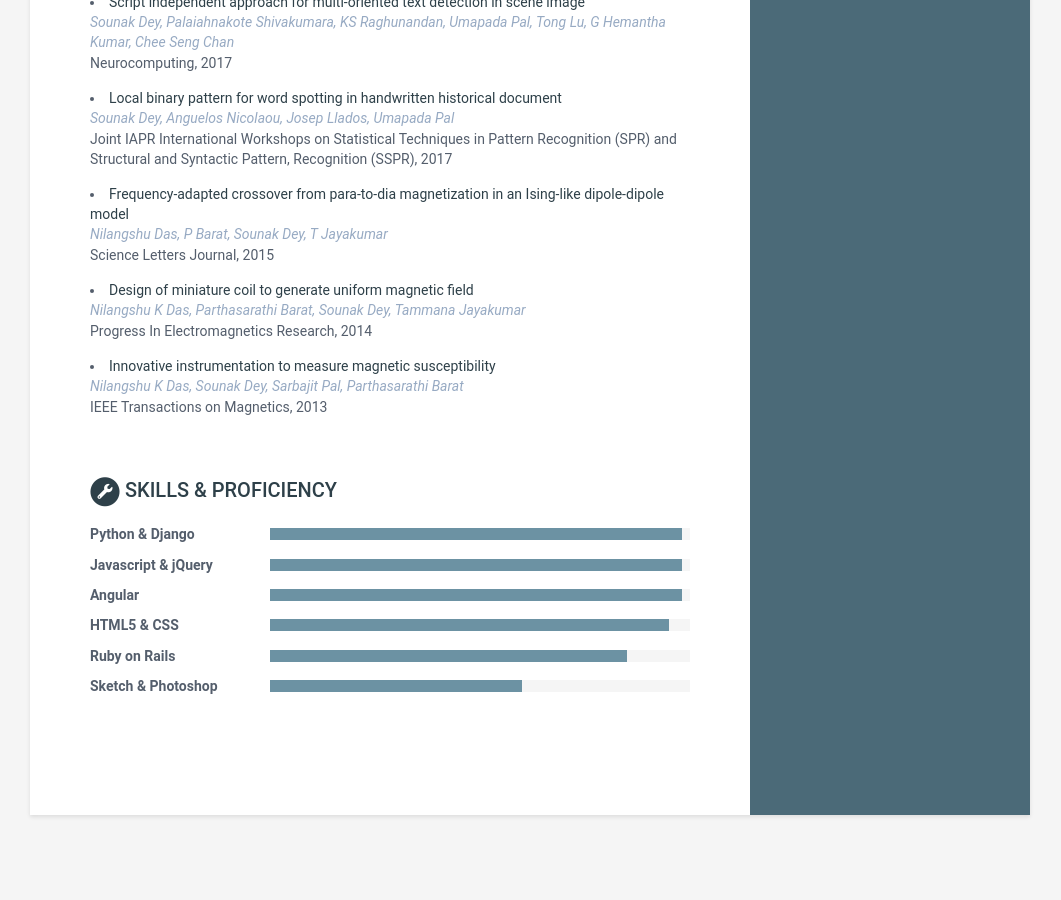
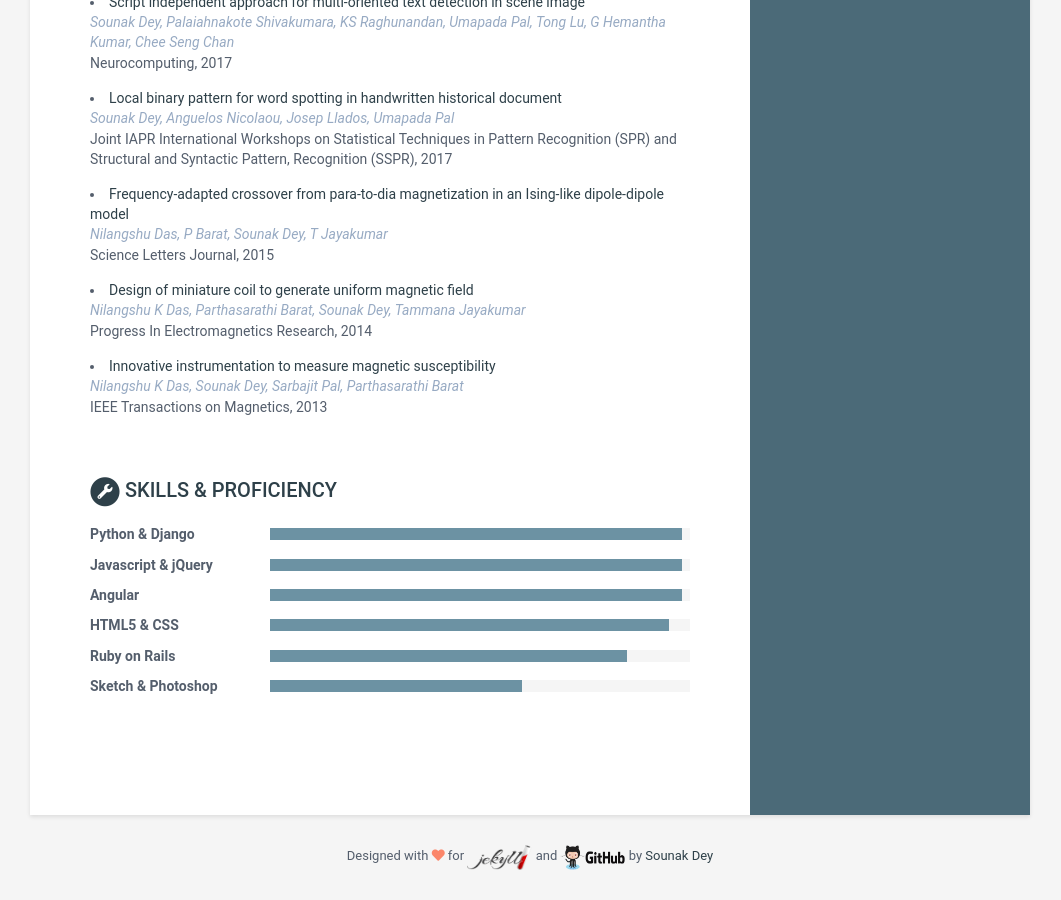
Before and after one commit to sounakdey/sounakdey.github.io, a Jekyll site: the page built from index.html, in a window 1280 px wide and 900 px high, scrolled down 3089 px. Shown: the whole window, without its empty margins (110-1171 px from the left). Built offline with Jekyll 4.4.1, drawn with Linux system fonts in a browser that asks for light colours; before the commit the page ends 3964 px from its top, so only the background shows below that.

```diff
--- a/_data/data.yml
+++ b/_data/data.yml
@@ -285,5 +285,7 @@ skills:
       - name: Sketch & Photoshop
         level: 60%
 
-# footer: >
-#     Designed with <i class="fas fa-heart"></i> by <a href="http://themes.3rdwavemedia.com" target="_blank" rel="nofollow">Xiaoying Riley</a>
+footer: >
+    Designed with <i class="fas fa-heart"></i> for <a href="https://jekyllrb.com/" target="_blank" rel="nofollow"><img src="favicon.ico" width="65" height="25"/></a> and <a href="https://github.com/" target="_blank" rel="nofollow"><img src="github.ico" width="65" height="25"/></a> by
+    <a href="https://sounakdey.github.io" target="_blank" rel="nofollow">Sounak Dey</a>
+# <a href="https://sounakdey.github.io/" target="_blank" rel="nofollow"><img src="sounak.ico" width="65" height="65"/></a>
```
Also changed, not shown: favicon.ico, favicon_bak.ico (added), github.ico (added), sounak.ico (added).
